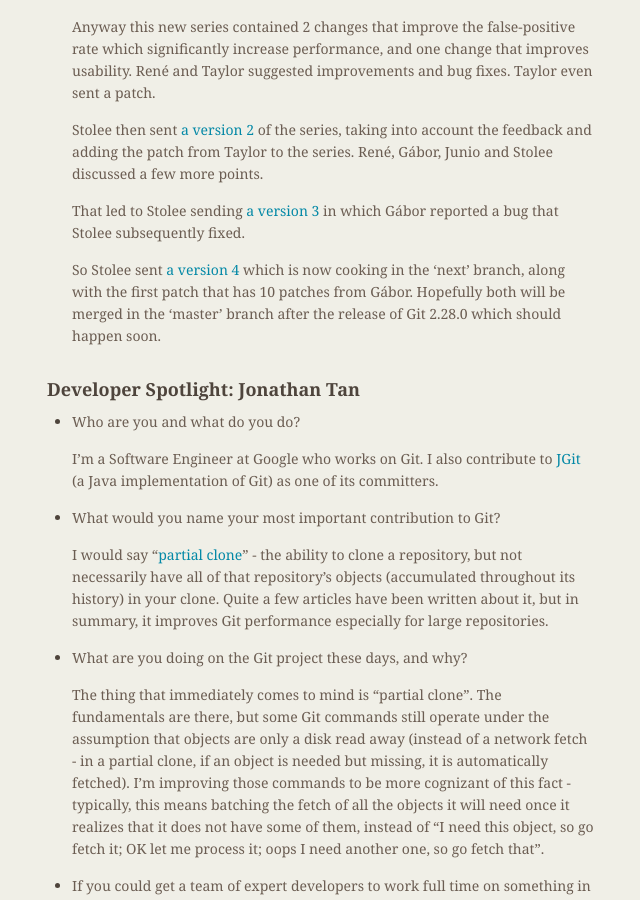
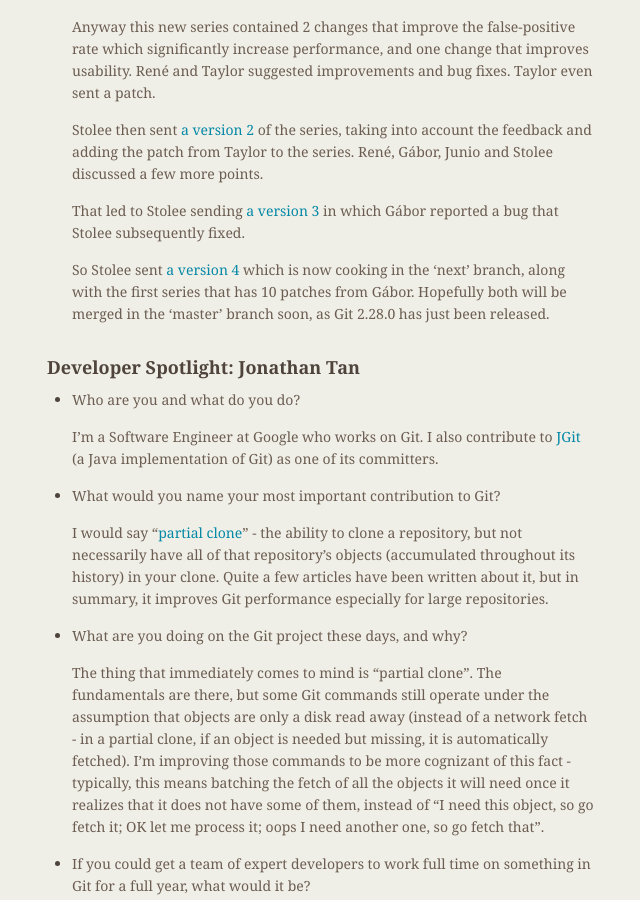
Before and after one commit to git/git.github.io, a Jekyll site: the page built from rev_news/drafts/edition-65.md, in a window 1280 px wide and 900 px high, scrolled down 2857 px. Shown: the whole window, without its empty margins (487-1127 px from the left). Built offline with Jekyll 4.4.1, drawn with Linux system fonts in a browser that asks for light colours; some of the changed text lies outside the part shown.

```diff
--- a/rev_news/drafts/edition-65.md
+++ b/rev_news/drafts/edition-65.md
@@ -164,9 +164,8 @@
   So Stolee sent
   [a version 4](https://lore.kernel.org/git/pull.659.v4.git.1593610050.gitgitgadget@gmail.com/)
   which is now cooking in the 'next' branch, along with the first
-  patch that has 10 patches from Gábor. Hopefully both will be merged
-  in the 'master' branch after the release of Git 2.28.0 which should
-  happen soon.
+  series that has 10 patches from Gábor. Hopefully both will be merged
+  in the 'master' branch soon, as Git 2.28.0 has just been released.
 
 <!---
 ### Support
```
Also changed, not shown: other parts of rev_news/drafts/edition-65.md (+2 -1 lines).
